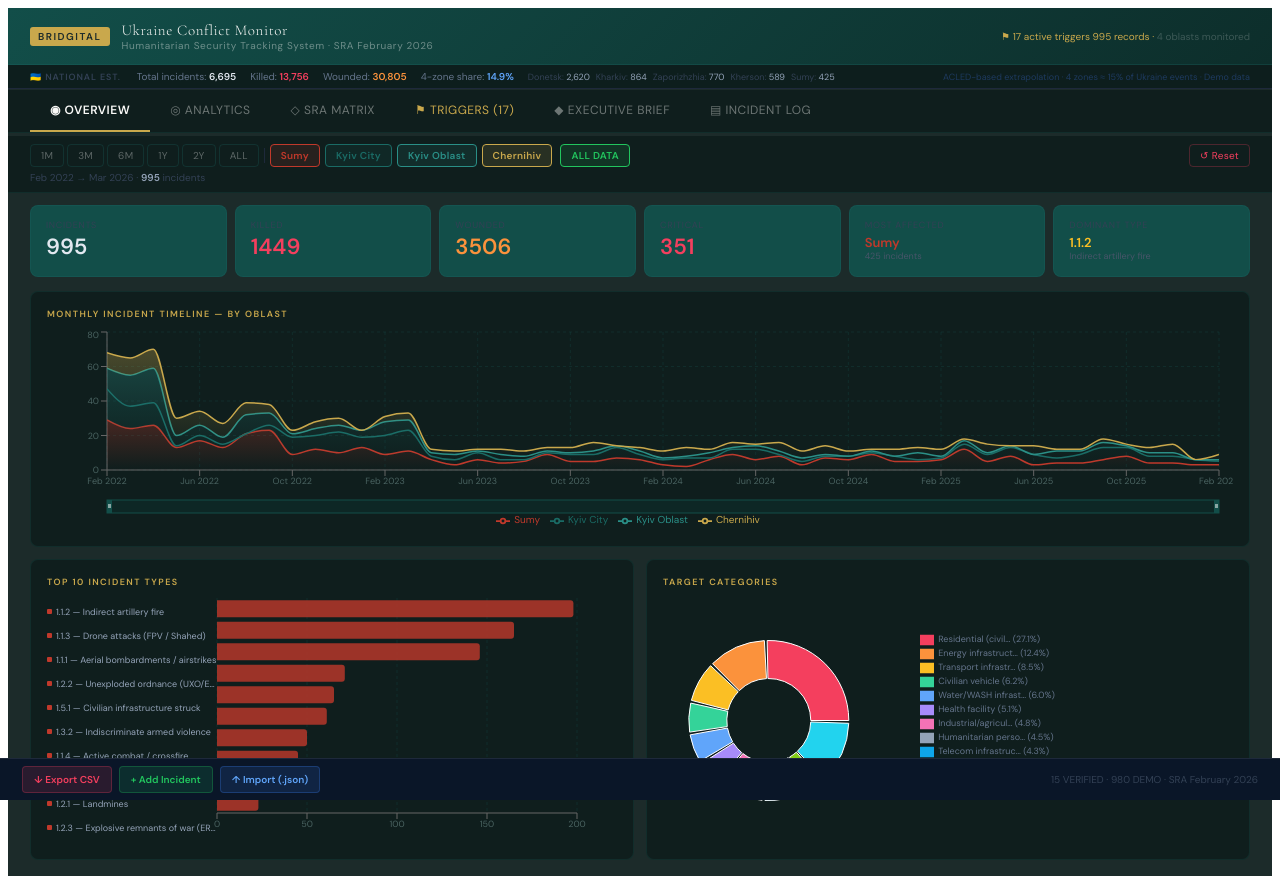
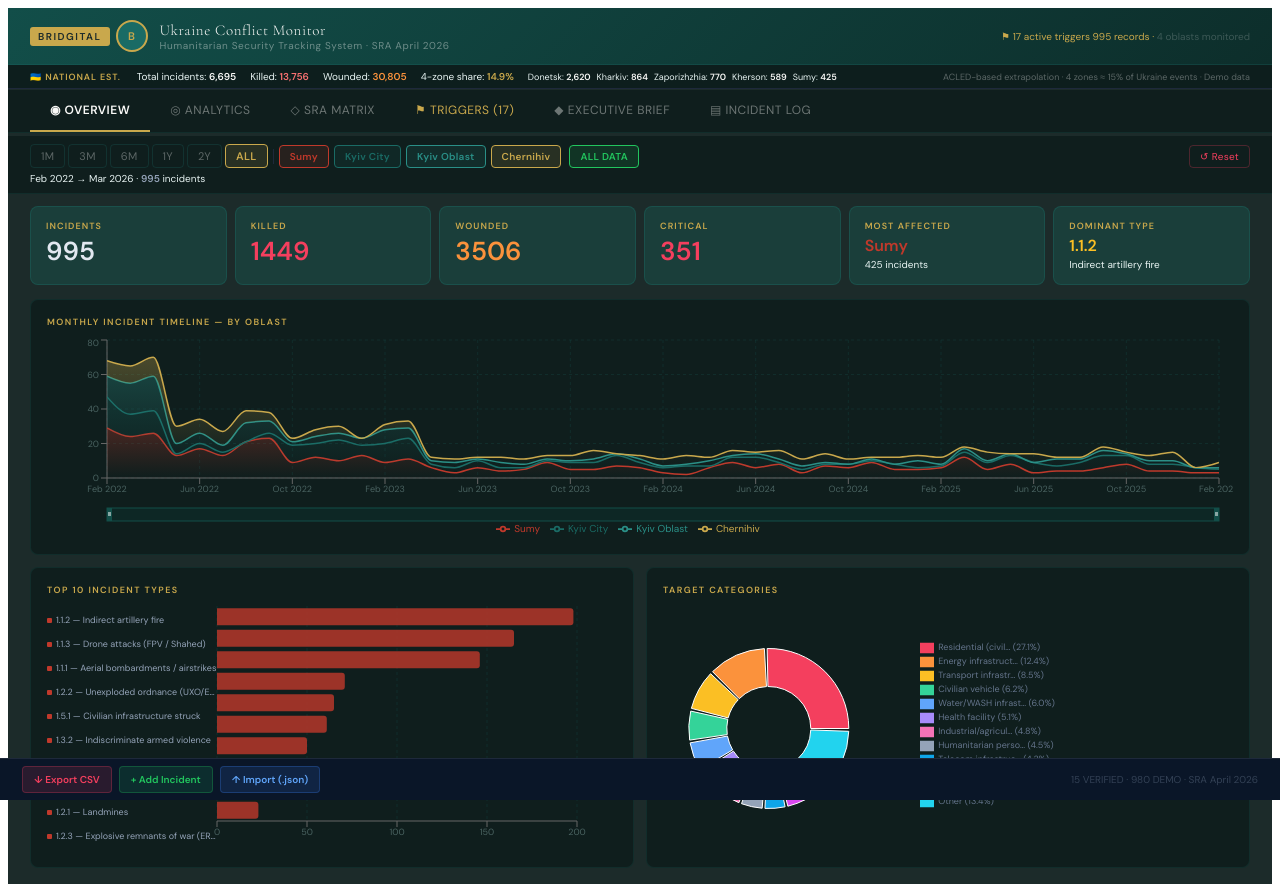
Before and after one commit to fannybusuttil-droid/security-monitor-demo, a React (Vite) app: page / in a window 1280 px wide. Built offline with nearby package versions, Linux system fonts and the light colour scheme.

Commit message:
Update App.jsx

```diff
--- a/src/App.jsx
+++ b/src/App.jsx
@@ -12,7 +12,7 @@ import { AreaChart, Area, BarChart, Bar, LineChart, Line, PieChart, Pie, Cell,
   XAxis, YAxis, CartesianGrid, Tooltip, Legend, ResponsiveContainer, Brush } from "recharts";
 
 // ── SRA DATA Feb 2026 (68 risks) ─────────────────────────────
-const SRA_V = "February 2026";
+const SRA_V = "April 2026";
 // [id, nom, likelihood, impact, score, trend, perc(0/1), oblast_diff, section, sub]
 const SR = [
   ["1.1.1","Aerial bombardments / airstrikes","High","High",9,"STABLE",1,"Sumy:HIGH|Chernihiv:MED|Kyiv City:MED|Kyiv Oblast:MED","1—CONFLICT","1.1 Hostilities"],
@@ -480,7 +480,7 @@ export default function App(){
     tab:(a,w)=>({padding:"12px 20px",color:a?BR.white:w?BR.gold:`${BR.white}66`,background:"transparent",border:"none",borderBottom:a?`2px solid ${BR.gold}`:"2px solid transparent",cursor:"pointer",fontSize:12,fontWeight:a?600:400,whiteSpace:"nowrap",fontFamily:"'DM Sans',sans-serif",letterSpacing:"0.04em",textTransform:"uppercase"}),
     fbar:{background:"#0f1e1d",borderBottom:`1px solid ${BR.teal}33`,padding:"8px 22px",position:"sticky",top:136,zIndex:50},
     btn:(a,c)=>({padding:"4px 10px",background:a?c+"22":"transparent",border:`1px solid ${a?c:BR.teal+"44"}`,color:a?c:`${BR.white}55`,borderRadius:4,cursor:"pointer",fontSize:10,fontFamily:"'DM Sans',sans-serif",fontWeight:a?600:400,letterSpacing:"0.03em"}),
-    card:{background:BR.tealDark,border:`1px solid ${BR.teal}44`,borderRadius:8,padding:"13px 15px"},
+    card:{background:"#1A3E3A",border:`1px solid ${BR.teal}66`,borderRadius:8,padding:"13px 15px"},
     sec:{background:"#0f1e1d",border:`1px solid ${BR.teal}33`,borderRadius:8,padding:"16px"},
     st:{color:BR.gold,fontSize:9,letterSpacing:"0.16em",textTransform:"uppercase",marginBottom:10,fontWeight:700,fontFamily:"'DM Sans',sans-serif",display:"flex",alignItems:"center",gap:6},
     inp:{background:BR.charcoal,border:`1px solid ${BR.teal}55`,color:BR.white,borderRadius:4,padding:"5px 8px",fontSize:11,fontFamily:"'DM Sans',sans-serif",width:"100%",boxSizing:"border-box"},
@@ -502,7 +502,7 @@ export default function App(){
   return(<div style={S.wrap}>
     <div style={S.hdr}>
       <div style={{display:"flex",alignItems:"center",gap:12}}>
-        <div style={{background:BR.gold,color:BR.charcoal,fontWeight:900,fontSize:10,letterSpacing:"0.15em",padding:"3px 8px",borderRadius:3,fontFamily:"'DM Sans',sans-serif"}}>BRIDGITAL</div>
+        <div style={{display:"flex",alignItems:"center",gap:6}}><div style={{background:BR.gold,color:BR.charcoal,fontWeight:900,fontSize:10,letterSpacing:"0.15em",padding:"3px 8px",borderRadius:3,fontFamily:"'DM Sans',sans-serif"}}>BRIDGITAL</div><div style={{width:28,height:28,borderRadius:"50%",background:BR.teal,border:`2px solid ${BR.gold}`,display:"flex",alignItems:"center",justifyContent:"center",flexShrink:0}}><span style={{color:BR.gold,fontSize:11,fontWeight:900,fontFamily:"'DM Sans',sans-serif"}}>B</span></div></div>
         <div>
           <div style={{color:BR.white,fontSize:15,fontWeight:300,fontFamily:"'Cormorant Garamond',serif",letterSpacing:"0.04em"}}>Ukraine Conflict Monitor</div>
           <div style={{color:`${BR.white}66`,fontSize:10,fontFamily:"'DM Sans',sans-serif",letterSpacing:"0.06em"}}>Humanitarian Security Tracking System · SRA {SRA_V}</div>
@@ -513,37 +513,37 @@ export default function App(){
 
     {/* NATIONAL KPI BANNER */}
     <div style={{background:"#0d1e1d",borderBottom:"1px solid #1e293b",padding:"5px 22px",display:"flex",gap:16,alignItems:"center",flexWrap:"wrap"}}>
-      <div style={{color:"#334155",fontSize:9,letterSpacing:"0.1em",fontWeight:600,flexShrink:0}}>🇺🇦 NATIONAL EST.</div>
+      <div style={{color:BR.gold,fontSize:9,letterSpacing:"0.1em",fontWeight:700,flexShrink:0}}>🇺🇦 NATIONAL EST.</div>
       <div style={{display:"flex",gap:14,alignItems:"center",flexWrap:"wrap"}}>
-        <span style={{color:"#64748b",fontSize:10}}>Total incidents: <span style={{color:"#e2e8f0",fontWeight:700}}>{natKpi.total.toLocaleString()}</span></span>
-        <span style={{color:"#64748b",fontSize:10}}>Killed: <span style={{color:"#f43f5e",fontWeight:700}}>{natKpi.killed.toLocaleString()}</span></span>
-        <span style={{color:"#64748b",fontSize:10}}>Wounded: <span style={{color:"#fb923c",fontWeight:700}}>{natKpi.wounded.toLocaleString()}</span></span>
-        <span style={{color:"#64748b",fontSize:10}}>4-zone share: <span style={{color:"#60a5fa",fontWeight:700}}>{natKpi.top4share}%</span></span>
+        <span style={{color:"#E8F4F3",fontSize:10}}>Total incidents: <span style={{color:BR.white,fontWeight:700}}>{natKpi.total.toLocaleString()}</span></span>
+        <span style={{color:"#E8F4F3",fontSize:10}}>Killed: <span style={{color:"#f87171",fontWeight:700}}>{natKpi.killed.toLocaleString()}</span></span>
+        <span style={{color:"#E8F4F3",fontSize:10}}>Wounded: <span style={{color:"#fb923c",fontWeight:700}}>{natKpi.wounded.toLocaleString()}</span></span>
+        <span style={{color:"#E8F4F3",fontSize:10}}>4-zone share: <span style={{color:BR.gold,fontWeight:700}}>{natKpi.top4share}%</span></span>
         <div style={{display:"flex",gap:6,alignItems:"center"}}>
-          {natKpi.topObl.map(([o,v])=>(<span key={o} style={{fontSize:9,color:"#334155"}}>{o}: <span style={{color:"#94a3b8"}}>{v.toLocaleString()}</span></span>))}
+          {natKpi.topObl.map(([o,v])=>(<span key={o} style={{fontSize:9,color:"#E8F4F3"}}>{o}: <span style={{color:BR.white,fontWeight:600}}>{v.toLocaleString()}</span></span>))}
         </div>
       </div>
-      <div style={{marginLeft:"auto",color:"#1e3a5f",fontSize:9}}>ACLED-based extrapolation · 4 zones ≈ 15% of Ukraine events · Demo data</div>
+      <div style={{marginLeft:"auto",color:`${BR.white}55`,fontSize:9}}>ACLED-based extrapolation · 4 zones ≈ 15% of Ukraine events · Demo data</div>
     </div>
 
     <div style={S.tabs}>{TDEF.map(t=>(<button key={t.id} onClick={()=>setTab(t.id)} style={S.tab(tab===t.id,t.warn&&tab!==t.id)}>{t.ico} {t.lbl}</button>))}</div>
 
     <div style={S.fbar}>
       <div style={{display:"flex",flexWrap:"wrap",gap:5,alignItems:"center"}}>
-        <div style={{display:"flex",gap:3}}>{[["1M",1],["3M",3],["6M",6],["1Y",12],["2Y",24],["ALL",999]].map(([l,n])=>(<button key={l} onClick={()=>n===999?reset():preset(n)} style={S.btn(false,"#64748b")}>{l}</button>))}</div>
+        <div style={{display:"flex",gap:3}}>{[["1M",1],["3M",3],["6M",6],["1Y",12],["2Y",24],["ALL",999]].map(([l,n])=>{const active=n===999?(ps.y===2022&&ps.m===2):(()=>{const now={y:2026,m:3};let sm=now.m-n,sy=now.y;while(sm<=0){sm+=12;sy--;}return ps.y===sy&&ps.m===sm&&pe.y===now.y&&pe.m===now.m;})();return(<button key={l} onClick={()=>n===999?reset():preset(n)} style={{...S.btn(active,BR.gold),fontSize:11}}>{l}</button>);})}</div>
         <div style={{width:1,height:15,background:"#1e293b"}}/>
         {OBLS.map(o=>(<button key={o} onClick={()=>{setOblF(p=>p.includes(o)?p.filter(x=>x!==o):[...p,o]);setPg(0);}} style={S.btn(oblF.includes(o),OC[o])}>{o}</button>))}
         <button onClick={()=>setStatF(p=>p.includes("DEMO")?["VERIFIED"]:["VERIFIED","DEMO"])} style={{...S.btn(statF.includes("DEMO"),"#22c55e"),marginLeft:3}}>{statF.includes("DEMO")?"ALL DATA":"VERIFIED ONLY"}</button>
         <button onClick={reset} style={{...S.btn(false,"#f43f5e"),color:"#f43f5e",border:"1px solid #f43f5e44",marginLeft:"auto"}}>↺ Reset</button>
       </div>
-      <div style={{marginTop:4,color:"#334155",fontSize:10}}>{fmy(ps.m,ps.y)} → {fmy(pe.m,pe.y)} · <span style={{color:"#94a3b8",fontWeight:700}}>{filt.length}</span> incidents{kpi.pc!==null&&<span style={{color:kpi.pc>0?"#f43f5e":"#34d399",marginLeft:8}}>{kpi.pc>0?"▲":"▼"}{Math.abs(kpi.pc)}% vs {prior.sl}–{prior.el}</span>}</div>
+      <div style={{marginTop:4,color:"#E8F4F3",fontSize:10}}>{fmy(ps.m,ps.y)} → {fmy(pe.m,pe.y)} · <span style={{color:"#94a3b8",fontWeight:700}}>{filt.length}</span> incidents{kpi.pc!==null&&<span style={{color:kpi.pc>0?"#f43f5e":"#34d399",marginLeft:8}}>{kpi.pc>0?"▲":"▼"}{Math.abs(kpi.pc)}% vs {prior.sl}–{prior.el}</span>}</div>
     </div>
 
     {/* OVERVIEW */}
     {tab==="overview"&&(<div style={{padding:"16px 22px"}}>
       <div style={{display:"grid",gridTemplateColumns:"repeat(6,1fr)",gap:8,marginBottom:14}}>
         {[{l:"INCIDENTS",v:kpi.tot,c:"#e2e8f0"},{l:"KILLED",v:kpi.mo,c:"#f43f5e"},{l:"WOUNDED",v:kpi.bl,c:"#fb923c"},{l:"CRITICAL",v:kpi.cr,c:"#f43f5e"},{l:"MOST AFFECTED",v:kpi.tO?kpi.tO[0]:"-",c:kpi.tO?OC[kpi.tO[0]]:"#64748b",sm:1,sb:kpi.tO?`${kpi.tO[1]} incidents`:null},{l:"DOMINANT TYPE",v:kpi.tRd?kpi.tRd.id:"-",c:"#fbbf24",sm:1,sb:kpi.tRd?.nom}].map((k,i)=>(
-          <div key={i} style={S.card}><div style={{color:"#334155",fontSize:9,letterSpacing:"0.08em",marginBottom:5}}>{k.l}</div><div style={{color:k.c,fontSize:k.sm?13:22,fontWeight:900,lineHeight:1}}>{k.v}</div>{k.sb&&<div style={{color:"#475569",fontSize:9,marginTop:2,lineHeight:1.3}}>{k.sb}</div>}</div>
+          <div key={i} style={S.card}><div style={{color:"#C9A84C",fontSize:9,letterSpacing:"0.12em",marginBottom:6,fontWeight:700}}>{k.l}</div><div style={{color:k.c,fontSize:k.sm?16:26,fontWeight:900,lineHeight:1}}>{k.v}</div>{k.sb&&<div style={{color:"#E8F4F3",fontSize:10,marginTop:4,lineHeight:1.3}}>{k.sb}</div>}</div>
         ))}
       </div>
       <div style={{...S.sec,marginBottom:12}}>
@@ -960,7 +960,7 @@ export default function App(){
         </table></div>
         <div style={{display:"flex",justifyContent:"space-between",alignItems:"center",marginTop:9}}>
           <div style={{color:"#334155",fontSize:10}}>Page {pg+1}/{totP} — {tblD.length} results</div>
-          <div style={{display:"flex",gap:3}}>{[["«",()=>setPg(0)],["‹",()=>setPg(p=>Math.max(0,p-1))],["›",()=>setPg(p=>Math.min(totP-1,p+1))],["»",()=>setPg(totP-1)]].map(([l,fn],i)=>(<button key={i} onClick={fn} style={{padding:"3px 6px",background:"#124E49",border:"1px solid #1A6B65",color:"#64748b",borderRadius:3,cursor:"pointer",fontSize:11}}>{l}</button>))}</div>
+          <div style={{display:"flex",gap:3}}>{[["«",()=>setPg(0)],["‹",()=>setPg(p=>Math.max(0,p-1))],["›",()=>setPg(p=>Math.min(totP-1,p+1))],["»",()=>setPg(totP-1)]].map(([l,fn],i)=>(<button key={i} onClick={fn} style={{padding:"5px 12px",background:BR.teal,border:`1px solid ${BR.gold}`,color:BR.white,borderRadius:4,cursor:"pointer",fontSize:13,fontWeight:700}}>{l}</button>))}</div>
         </div>
       </div>
     </div>)}
```
